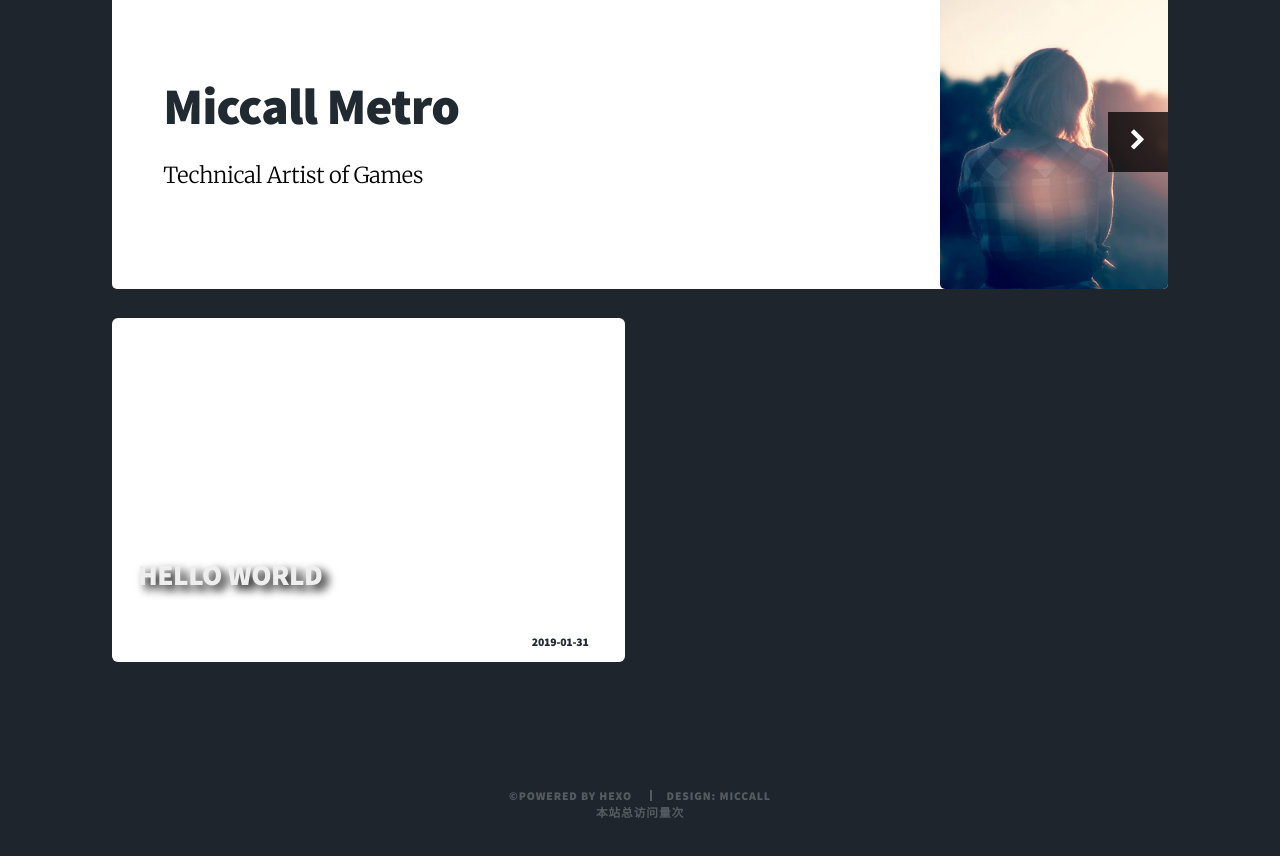
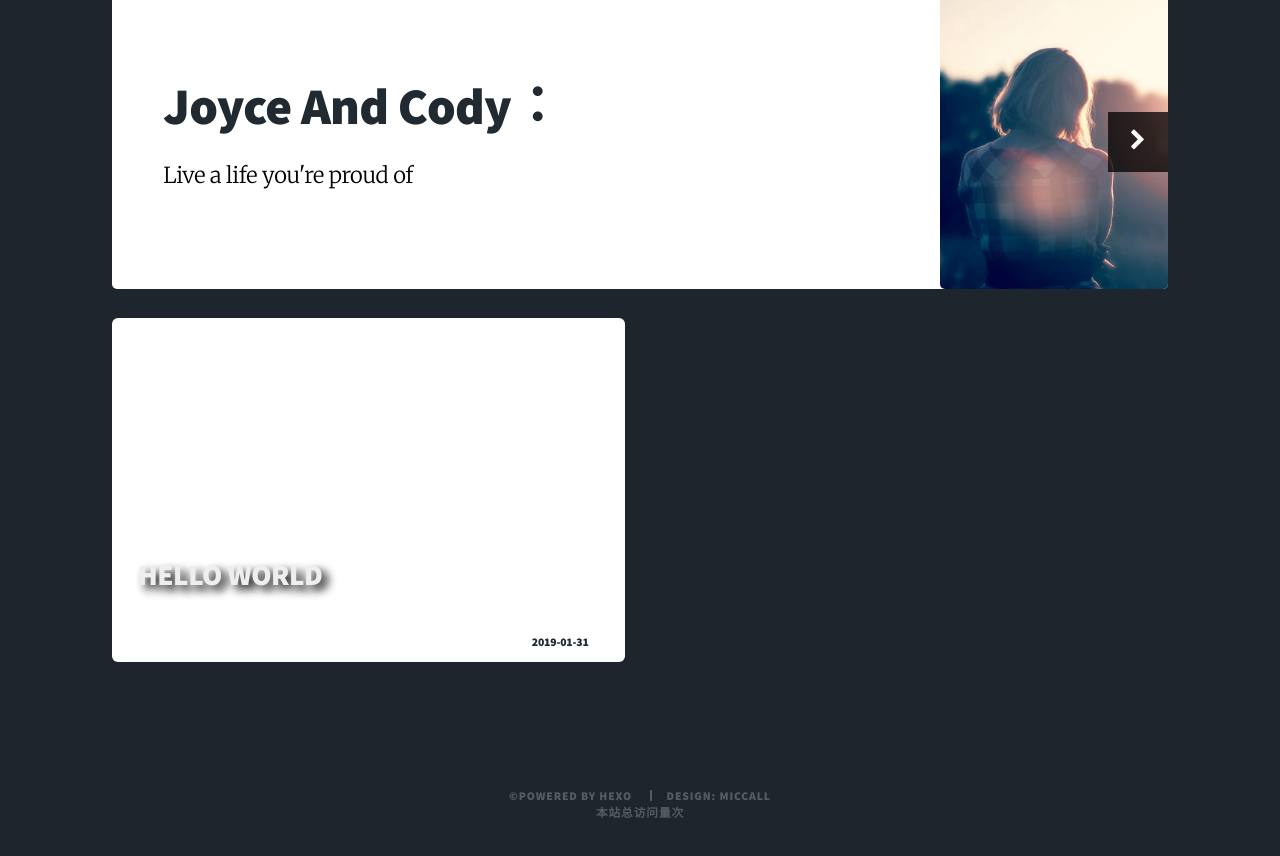
Before and after one commit to joycepy711/joycepy711.github.io, a plain HTML site: page index.html in a window 1280 px wide. Shown: the part 834-1690 px from the top of the page. Drawn offline with nearby package versions, Linux system fonts and the light colour scheme; some packages are replaced by stand-ins of ours; a script that the page names is missing; files whose address does not match are found by name.

Commit message:
Site updated: 2019-01-31 20:52:40

```diff
--- a/index.html
+++ b/index.html
@@ -150,8 +150,8 @@
             <!-- Main first s-->
             <article id="me" class="panel">
                 <header style="color: #000000">
-                    <h1>Miccall Metro</h1>
-                    <p>Technical  Artist  of  Games</p>
+                    <h1>Joyce and Cody：</h1>
+                    <p>Live a life you're proud of</p>
                 </header>
                 <a href="" class="jumplink pic">
                     <span class="arrow icon fa-chevron-right"><span></span></span>
```
